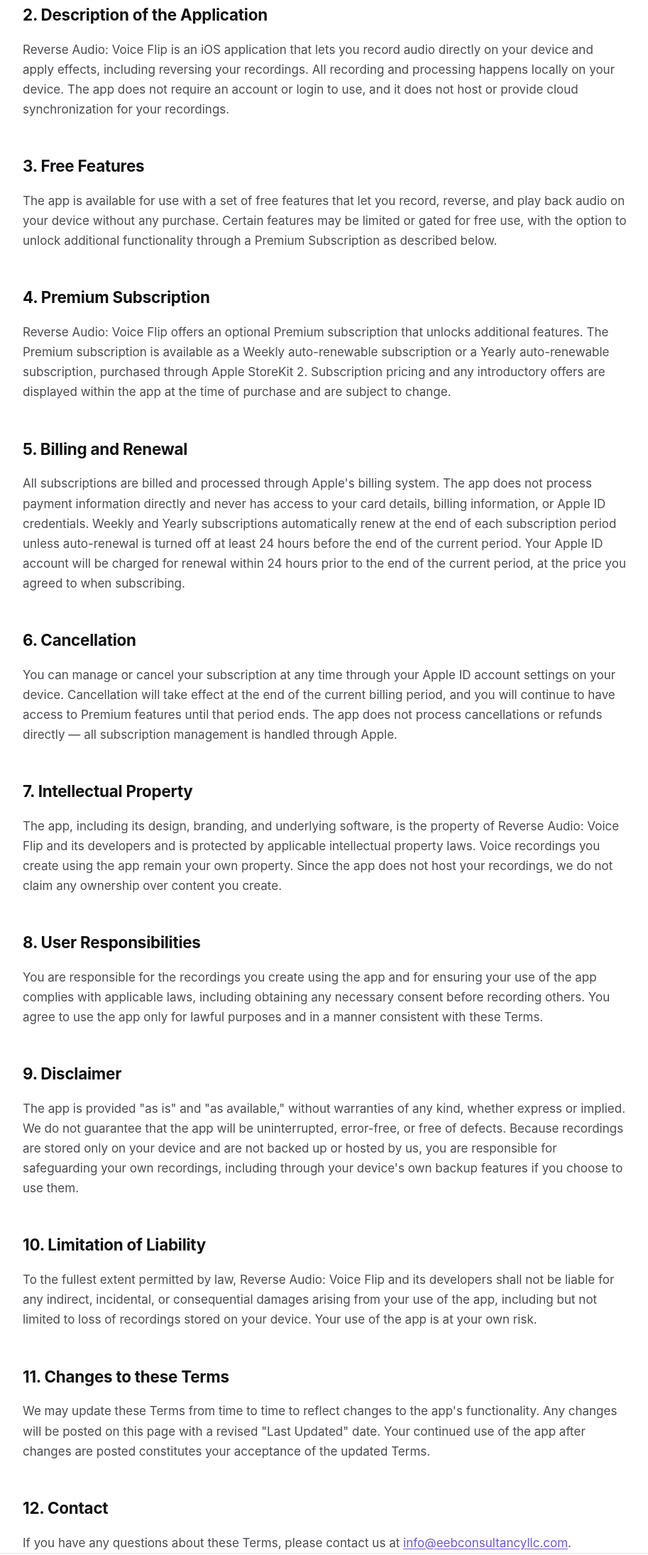
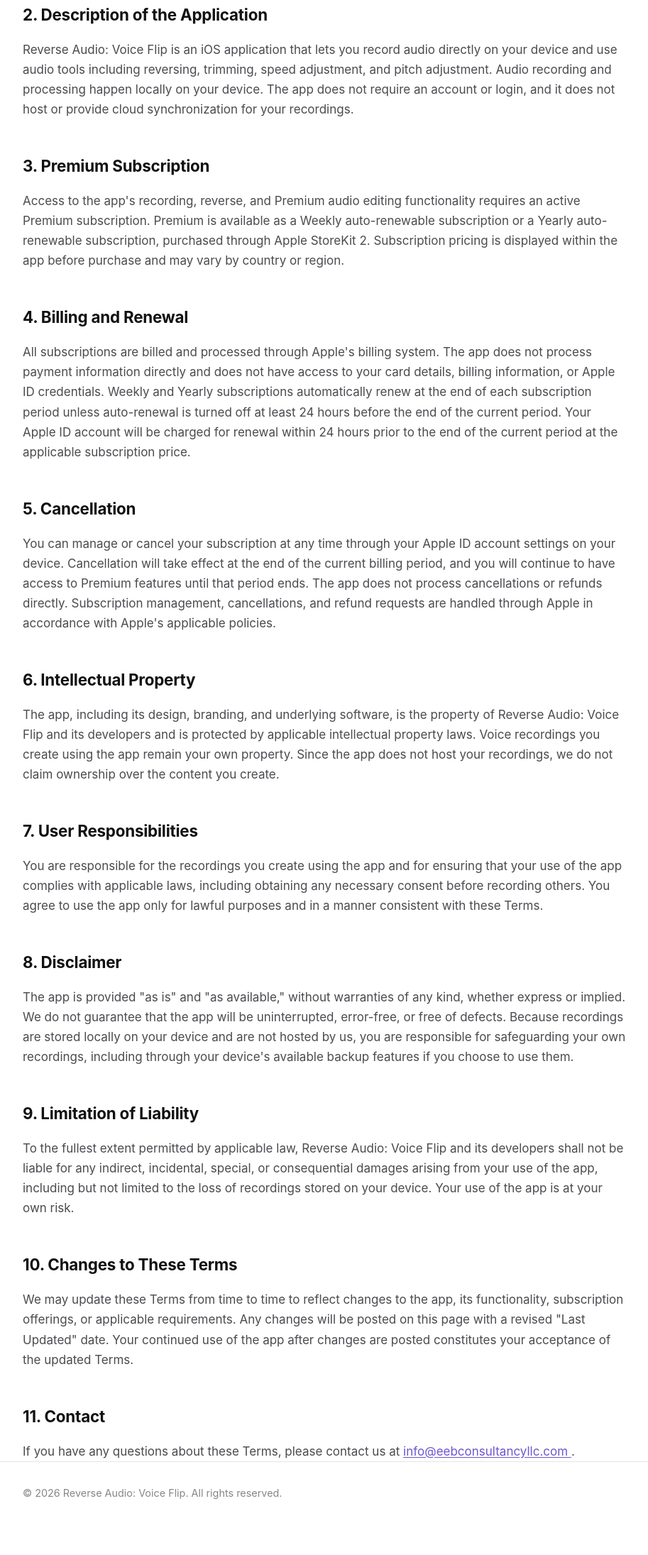
Before and after one commit to eebconsultancy/reverse-audio-voice-flip-legal, a plain HTML site: page terms.html in a window 1280 px wide. Shown: the part 449-2640 px from the top of the page at 71% size, without its empty margins (182-1095 px from the left). Drawn offline with Linux system fonts and the light colour scheme.

Commit message:
Update terms.html

```diff
--- a/terms.html
+++ b/terms.html
@@ -3,110 +3,130 @@
 <head>
   <meta charset="UTF-8">
   <meta name="viewport" content="width=device-width, initial-scale=1.0">
+
   <title>Terms of Use — Reverse Audio: Voice Flip</title>
-  <meta name="description" content="Terms of Use for Reverse Audio: Voice Flip, an iOS app that records and reverses audio locally on-device, with optional Weekly and Yearly auto-renewable subscriptions via Apple StoreKit 2.">
+
+  <meta
+    name="description"
+    content="Terms of Use for Reverse Audio: Voice Flip, an iOS app that records, reverses, and processes audio locally on-device, with Weekly and Yearly auto-renewable subscriptions via Apple StoreKit 2."
+  >
+
   <meta name="robots" content="index, follow">
-  <link rel="canonical" href="https://eebconsultancy.github.io/ReverseAudioVoiceFlipApp/terms.html">
-  <meta property="og:title" content="Terms of Use — Reverse Audio: Voice Flip">
-  <meta property="og:description" content="Read the Terms of Use for Reverse Audio: Voice Flip, including subscription, billing, and cancellation details.">
+
+  <link
+    rel="canonical"
+    href="https://eebconsultancy.github.io/reverse-audio-voice-flip-legal/terms.html"
+  >
+
+  <meta
+    property="og:title"
+    content="Terms of Use — Reverse Audio: Voice Flip"
+  >
+
+  <meta
+    property="og:description"
+    content="Read the Terms of Use for Reverse Audio: Voice Flip, including subscription, billing, renewal, and cancellation details."
+  >
+
   <meta property="og:type" content="website">
+
   <link rel="stylesheet" href="styles.css">
 </head>
+
 <body>
+
   <header class="site-header">
     <div class="container">
       <p class="eyebrow">Reverse Audio: Voice Flip</p>
       <h1>Terms of Use</h1>
-      <p class="subtitle">Last Updated: July 2026</p>
+      <p class="subtitle">Last Updated: August 2026</p>
     </div>
   </header>
 
   <main class="container">
+
     <section id="acceptance" aria-labelledby="acceptance-heading">
       <h2 id="acceptance-heading">1. Acceptance of Terms</h2>
+
       <p>
         These Terms of Use ("Terms") govern your use of Reverse Audio: Voice Flip
-        ("the app," "we," "our"). By downloading, installing, or using the app, you
-        agree to be bound by these Terms. If you do not agree to these Terms, please
-        do not use the app.
+        ("the app," "we," "our"). By downloading, installing, or using the app,
+        you agree to be bound by these Terms. If you do not agree to these Terms,
+        please do not use the app.
       </p>
     </section>
 
     <section id="description" aria-labelledby="description-heading">
       <h2 id="description-heading">2. Description of the Application</h2>
+
       <p>
         Reverse Audio: Voice Flip is an iOS application that lets you record audio
-        directly on your device and apply effects, including reversing your
-        recordings. All recording and processing happens locally on your device. The
-        app does not require an account or login to use, and it does not host or
-        provide cloud synchronization for your recordings.
-      </p>
-    </section>
-
-    <section id="free-features" aria-labelledby="free-features-heading">
-      <h2 id="free-features-heading">3. Free Features</h2>
-      <p>
-        The app is available for use with a set of free features that let you
-        record, reverse, and play back audio on your device without any purchase.
-        Certain features may be limited or gated for free use, with the option to
-        unlock additional functionality through a Premium Subscription as described
-        below.
+        directly on your device and use audio tools including reversing, trimming,
+        speed adjustment, and pitch adjustment. Audio recording and processing
+        happen locally on your device. The app does not require an account or login,
+        and it does not host or provide cloud synchronization for your recordings.
       </p>
     </section>
 
     <section id="premium-subscription" aria-labelledby="premium-subscription-heading">
-      <h2 id="premium-subscription-heading">4. Premium Subscription</h2>
+      <h2 id="premium-subscription-heading">3. Premium Subscription</h2>
+
       <p>
-        Reverse Audio: Voice Flip offers an optional Premium subscription that
-        unlocks additional features. The Premium subscription is available as a
-        Weekly auto-renewable subscription or a Yearly auto-renewable subscription,
-        purchased through Apple StoreKit 2. Subscription pricing and any
-        introductory offers are displayed within the app at the time of purchase and
-        are subject to change.
+        Access to the app's recording, reverse, and Premium audio editing
+        functionality requires an active Premium subscription. Premium is available
+        as a Weekly auto-renewable subscription or a Yearly auto-renewable
+        subscription, purchased through Apple StoreKit 2. Subscription pricing is
+        displayed within the app before purchase and may vary by country or region.
       </p>
     </section>
 
     <section id="billing-and-renewal" aria-labelledby="billing-and-renewal-heading">
-      <h2 id="billing-and-renewal-heading">5. Billing and Renewal</h2>
+      <h2 id="billing-and-renewal-heading">4. Billing and Renewal</h2>
+
       <p>
         All subscriptions are billed and processed through Apple's billing system.
-        The app does not process payment information directly and never has access
-        to your card details, billing information, or Apple ID credentials.
+        The app does not process payment information directly and does not have
+        access to your card details, billing information, or Apple ID credentials.
         Weekly and Yearly subscriptions automatically renew at the end of each
         subscription period unless auto-renewal is turned off at least 24 hours
         before the end of the current period. Your Apple ID account will be charged
-        for renewal within 24 hours prior to the end of the current period, at the
-        price you agreed to when subscribing.
+        for renewal within 24 hours prior to the end of the current period at the
+        applicable subscription price.
       </p>
     </section>
 
     <section id="cancellation" aria-labelledby="cancellation-heading">
-      <h2 id="cancellation-heading">6. Cancellation</h2>
+      <h2 id="cancellation-heading">5. Cancellation</h2>
+
       <p>
         You can manage or cancel your subscription at any time through your Apple ID
         account settings on your device. Cancellation will take effect at the end of
         the current billing period, and you will continue to have access to Premium
         features until that period ends. The app does not process cancellations or
-        refunds directly — all subscription management is handled through Apple.
+        refunds directly. Subscription management, cancellations, and refund
+        requests are handled through Apple in accordance with Apple's applicable
+        policies.
       </p>
     </section>
 
     <section id="intellectual-property" aria-labelledby="intellectual-property-heading">
-      <h2 id="intellectual-property-heading">7. Intellectual Property</h2>
+      <h2 id="intellectual-property-heading">6. Intellectual Property</h2>
+
       <p>
         The app, including its design, branding, and underlying software, is the
         property of Reverse Audio: Voice Flip and its developers and is protected by
         applicable intellectual property laws. Voice recordings you create using the
         app remain your own property. Since the app does not host your recordings,
-        we do not claim any ownership over content you create.
+        we do not claim ownership over the content you create.
       </p>
     </section>
 
     <section id="user-responsibilities" aria-labelledby="user-responsibilities-heading">
-      <h2 id="user-responsibilities-heading">8. User Responsibilities</h2>
+      <h2 id="user-responsibilities-heading">7. User Responsibilities</h2>
+
       <p>
         You are responsible for the recordings you create using the app and for
-        ensuring your use of the app complies with applicable laws, including
+        ensuring that your use of the app complies with applicable laws, including
         obtaining any necessary consent before recording others. You agree to use
         the app only for lawful purposes and in a manner consistent with these
         Terms.
@@ -114,45 +134,53 @@
     </section>
 
     <section id="disclaimer" aria-labelledby="disclaimer-heading">
-      <h2 id="disclaimer-heading">9. Disclaimer</h2>
+      <h2 id="disclaimer-heading">8. Disclaimer</h2>
+
       <p>
         The app is provided "as is" and "as available," without warranties of any
         kind, whether express or implied. We do not guarantee that the app will be
         uninterrupted, error-free, or free of defects. Because recordings are stored
-        only on your device and are not backed up or hosted by us, you are
-        responsible for safeguarding your own recordings, including through your
-        device's own backup features if you choose to use them.
+        locally on your device and are not hosted by us, you are responsible for
+        safeguarding your own recordings, including through your device's available
+        backup features if you choose to use them.
       </p>
     </section>
 
     <section id="limitation-of-liability" aria-labelledby="limitation-of-liability-heading">
-      <h2 id="limitation-of-liability-heading">10. Limitation of Liability</h2>
+      <h2 id="limitation-of-liability-heading">9. Limitation of Liability</h2>
+
       <p>
-        To the fullest extent permitted by law, Reverse Audio: Voice Flip and its
-        developers shall not be liable for any indirect, incidental, or
-        consequential damages arising from your use of the app, including but not
-        limited to loss of recordings stored on your device. Your use of the app is
-        at your own risk.
+        To the fullest extent permitted by applicable law, Reverse Audio: Voice Flip
+        and its developers shall not be liable for any indirect, incidental,
+        special, or consequential damages arising from your use of the app,
+        including but not limited to the loss of recordings stored on your device.
+        Your use of the app is at your own risk.
       </p>
     </section>
 
     <section id="changes" aria-labelledby="changes-heading">
-      <h2 id="changes-heading">11. Changes to these Terms</h2>
+      <h2 id="changes-heading">10. Changes to These Terms</h2>
+
       <p>
-        We may update these Terms from time to time to reflect changes to the app's
-        functionality. Any changes will be posted on this page with a revised "Last
-        Updated" date. Your continued use of the app after changes are posted
-        constitutes your acceptance of the updated Terms.
+        We may update these Terms from time to time to reflect changes to the app,
+        its functionality, subscription offerings, or applicable requirements.
+        Any changes will be posted on this page with a revised "Last Updated" date.
+        Your continued use of the app after changes are posted constitutes your
+        acceptance of the updated Terms.
       </p>
     </section>
 
     <section id="contact" aria-labelledby="contact-heading">
-      <h2 id="contact-heading">12. Contact</h2>
+      <h2 id="contact-heading">11. Contact</h2>
+
       <p>
         If you have any questions about these Terms, please contact us at
-        <a href="mailto:info@eebconsultancyllc.com">info@eebconsultancyllc.com</a>.
+        <a href="mailto:info@eebconsultancyllc.com">
+          info@eebconsultancyllc.com
+        </a>.
       </p>
     </section>
+
   </main>
 
   <footer class="site-footer">
@@ -160,5 +188,6 @@
       <p>&copy; 2026 Reverse Audio: Voice Flip. All rights reserved.</p>
     </div>
   </footer>
+
 </body>
 </html>
```
